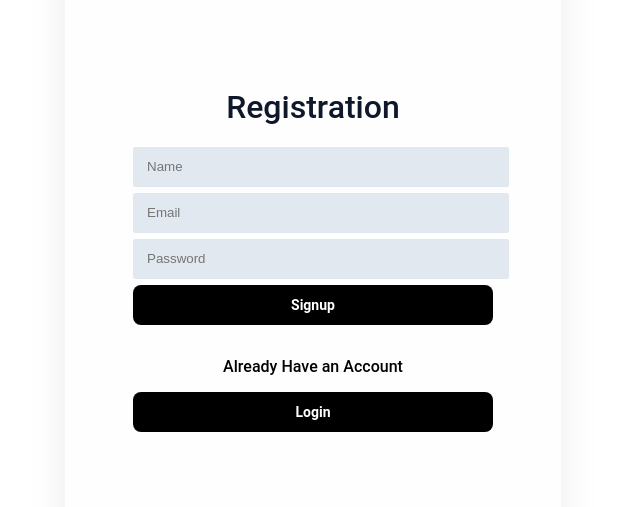
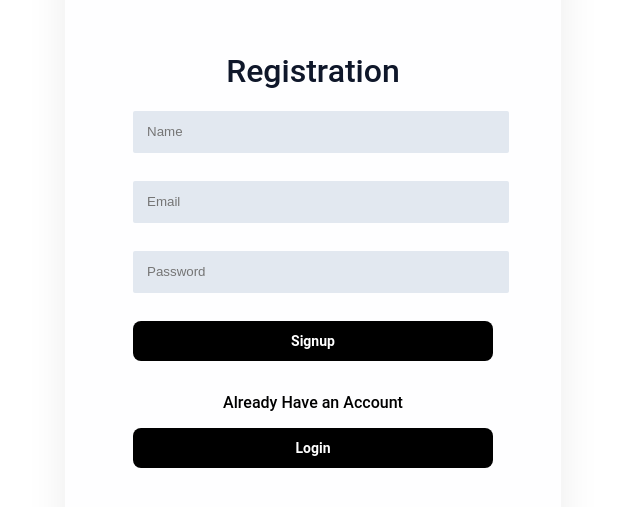
Before and after one commit to Haripriya866/INVOICE-MANAGEMENT-SYSTEM, a React (Vite) app in the folder client/: page / in a window 1280 px wide. Shown: the part 151-658 px from the top of the page, without its empty margins (319-959 px from the left). Built offline with nearby package versions, Linux system fonts and the light colour scheme.

Commit message:
update register component

```diff
--- a/client/src/components/Register/index.css
+++ b/client/src/components/Register/index.css
@@ -50,7 +50,7 @@
     margin-top: 0px;
     width: 100%;
     width: 312px;
-    height: 40px;
+    height: 64px;
     margin-left:20px;
   }
   @media screen and (min-width:768px){
```
